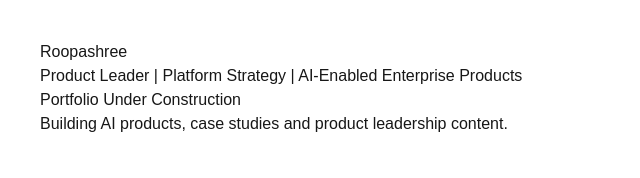
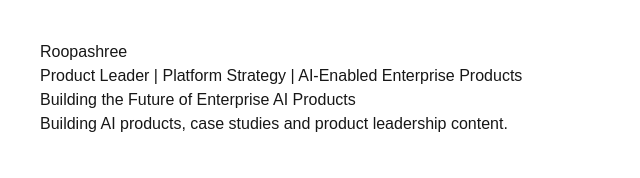
Before and after one commit to rovelmelodylab/product-leader-portfolio, a Next.js app: page / in a window 1280 px wide. Shown: the top 178 px of the page, without its empty margins (0-640 px from the left). Built offline with nearby package versions, Linux system fonts and the light colour scheme.

Commit message:
update homepage headline

```diff
--- a/src/app/page.tsx
+++ b/src/app/page.tsx
@@ -7,7 +7,7 @@ export default function Home() {
         Product Leader | Platform Strategy | AI-Enabled Enterprise Products
       </p>
 
-      <h2>Portfolio Under Construction</h2>
+      <h2>Building the Future of Enterprise AI Products</h2>
 
       <p>
         Building AI products, case studies and product leadership content.
```
